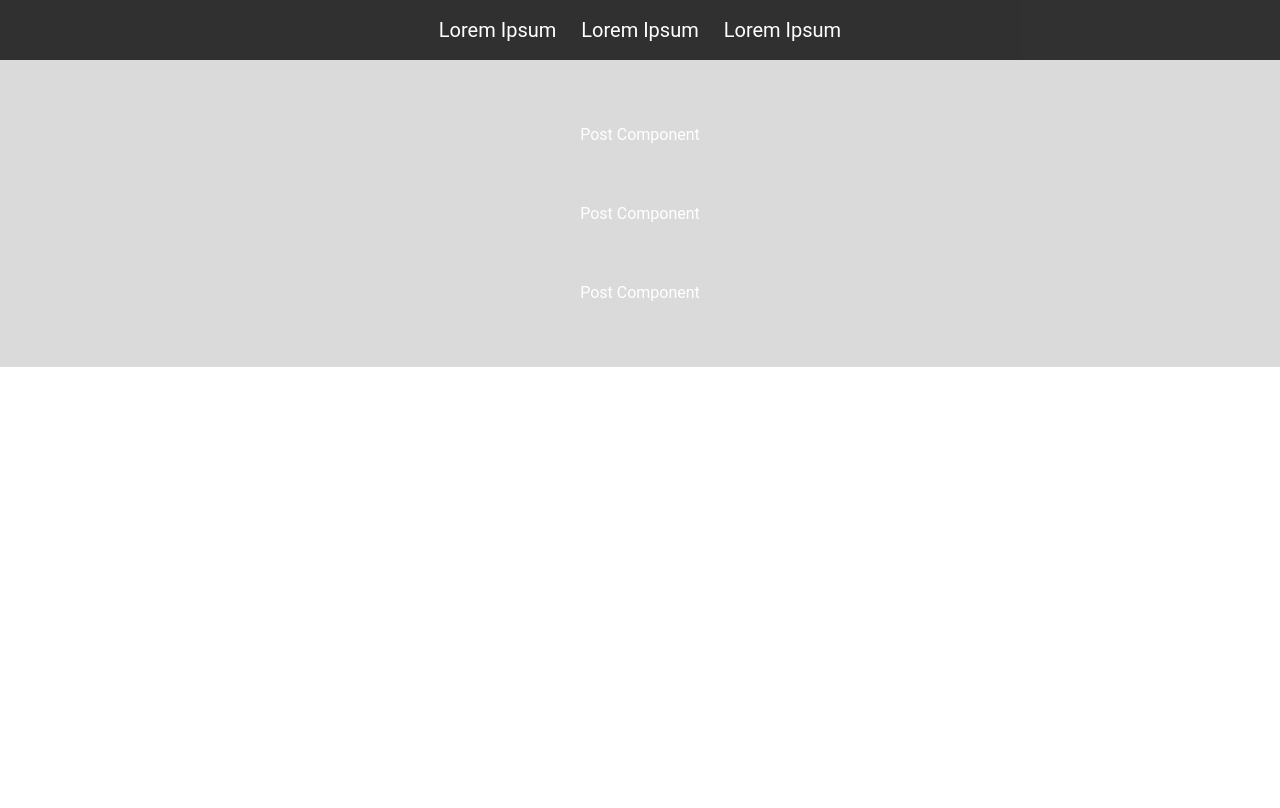
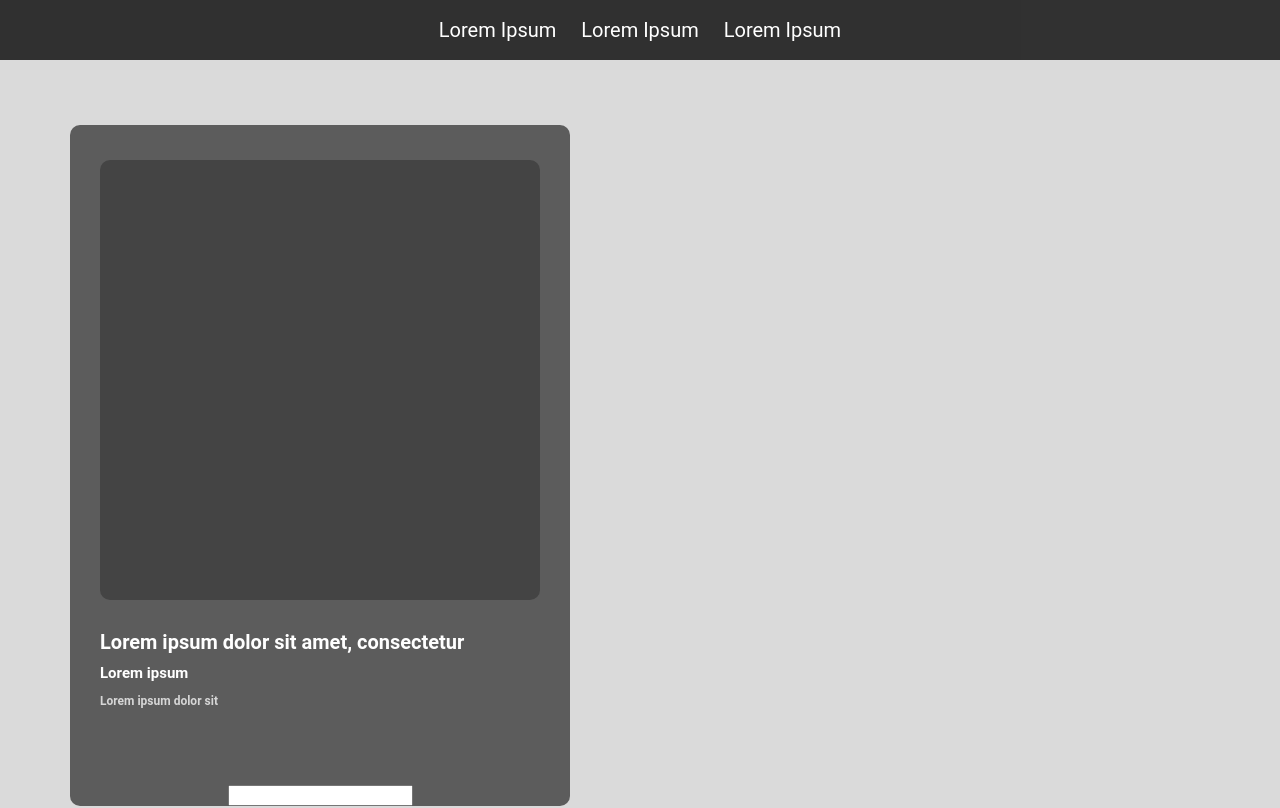
Before and after one commit to Ignas-Vaitkus/kickertech-task, a React (Create React App) app: page / in a window 1280 px wide. Shown: the top 808 px of the page. Built offline with nearby package versions, Linux system fonts and the light colour scheme.

Commit message:
Rendering and styling of post content

```diff
--- a/src/components/Post/Post.css
+++ b/src/components/Post/Post.css
@@ -1 +1,40 @@
-.Post {}
+.Post {
+  background-color: #323232bf;
+  border-radius: 10px;
+  max-width: 500px;
+}
+
+.post-container {
+  margin: 35px 30px;
+  display: flex;
+  flex-direction: column;
+}
+
+.photo-container {
+  width: 100%;
+  aspect-ratio: 1/1;
+  border-radius: 10px;
+  background-color: #444444;
+}
+
+.text-container {
+  padding: 30px 0;
+  text-align: start;
+}
+
+.text-container h4 {
+  font-size: 20px;
+  margin: 0;
+  margin-bottom: 10px;
+}
+
+.text-container h6 {
+  font-size: 15px;
+  margin: 0;
+}
+
+.text-container p {
+  font-size: 12px;
+  color: #ffffffbf;
+  font-weight: bold;
+}
--- a/src/components/Post/Post.js
+++ b/src/components/Post/Post.js
@@ -2,10 +2,24 @@ import React, { useState } from "react";
 import PropTypes from "prop-types";
 import "./Post.css";
 
-const Post = () => {
+const Post = ({ title, author, about }) => {
   const [comments, setComments] = useState();
 
-  return <div className="Post">Post Component</div>;
+  return (
+    <section className="Post">
+      <div class="post-container">
+        <div className="photo-container"></div>
+        <div className="text-container">
+          <h4>{title}</h4>
+          <h6>{author}</h6>
+          <p>{about}</p>
+        </div>
+      </div>
+      <div className="comment-container">
+        <input></input>
+      </div>
+    </section>
+  );
 };
 
 Post.propTypes = {
```
